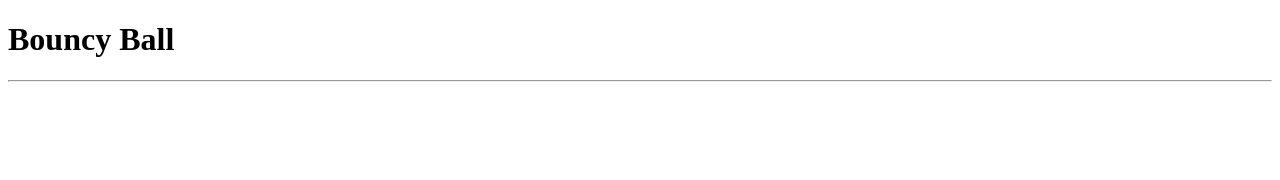
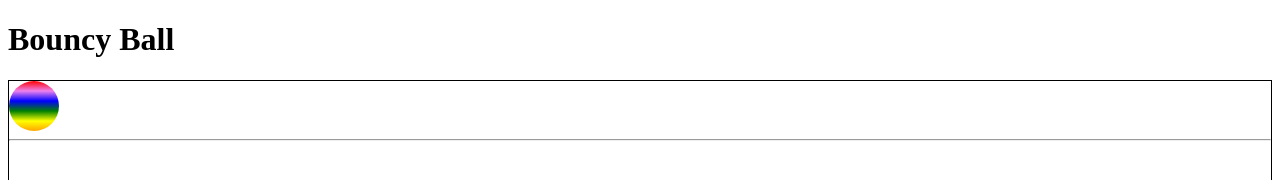
Before and after one commit to Insidium/CSS-Bouncing-Ball, a plain HTML site: page index.html in a window 1280 px wide. Shown: the top 180 px of the page. Drawn offline with Linux system fonts and the light colour scheme.

Commit message:
Markup and intro styling applied

```diff
--- a/index.html
+++ b/index.html
@@ -5,9 +5,13 @@
     <meta name="viewport" content="width=device-width, initial-scale=1.0">
     <meta http-equiv="X-UA-Compatible" content="ie=edge">
     <title>Bouncy Ball</title>
+    <link rel="stylesheet" href="main.css">
 </head>
 <body>
     <h1>Bouncy Ball</h1>
-    <hr>
+    <div class="wrapper">
+            <div id="ball"></div>
+        <hr>
+    </div>
 </body>
 </html>
--- a/main.css
+++ b/main.css
@@ -0,0 +1,13 @@
+.wrapper {
+    width: auto;
+    height: 400px;
+    border: 1px solid black;
+}
+
+#ball {
+    background: linear-gradient(red,violet, blue, green, yellow, orange);
+    width: 50px;
+    height: 50px;
+    border-radius: 50%;
+    align: center;
+}
```
